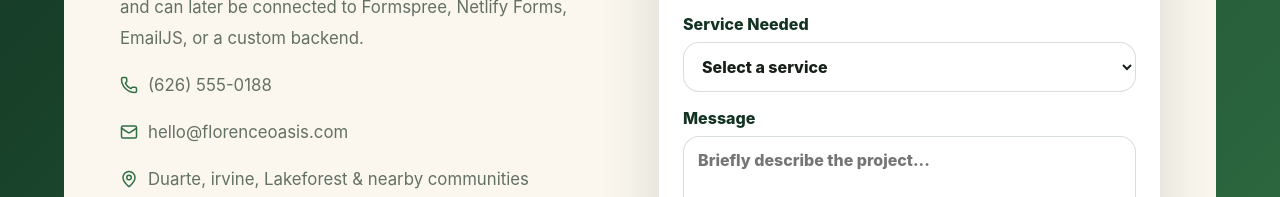
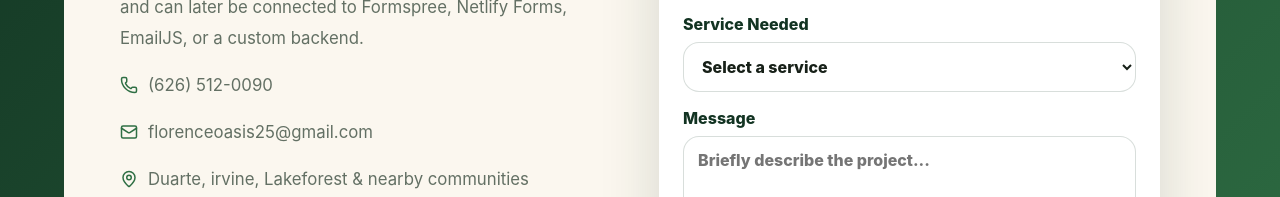
Before and after one commit to Sunshine3055/FO, a React (Vite) app: page / in a window 1280 px wide. Shown: the part 3655-3852 px from the top of the page. Built offline with nearby package versions, Linux system fonts and the light colour scheme.

Commit message:
Update business contact information

```diff
--- a/src/main.jsx
+++ b/src/main.jsx
@@ -18,8 +18,8 @@ import "./styles.css";
 
 const business = {
   name: "Florence Oasis LLC",
-  phone: "(626) 555-0188",
-  email: "hello@florenceoasis.com",
+  phone: "(626) 512-0090",
+  email: "florenceoasis25@gmail.com",
   serviceArea: "Duarte, irvine, Lakeforest & nearby communities"
 };
 
```
